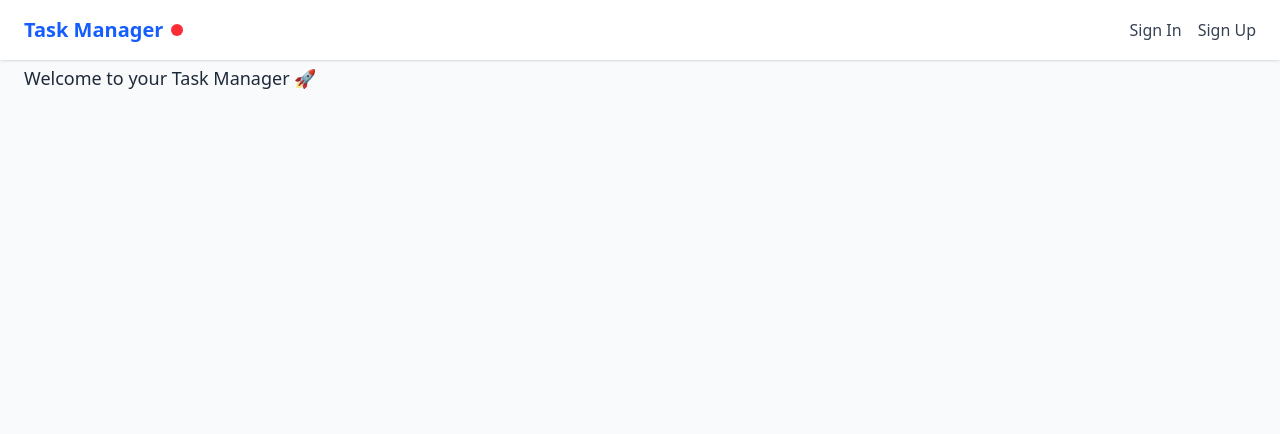
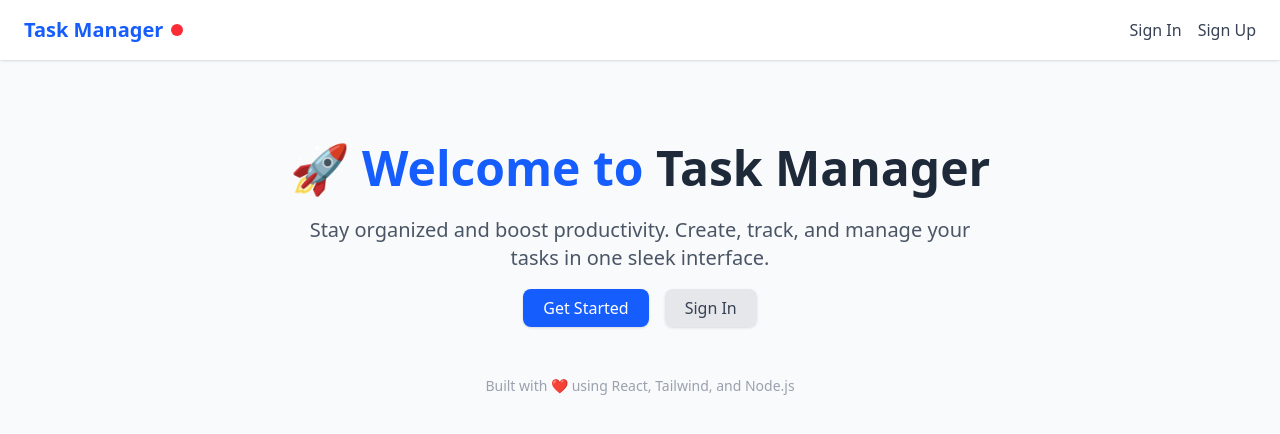
Before and after one commit to sanketpatel32/taskmanagerfrontend, a React (Vite) app: page / in a window 1280 px wide. Shown: the top 434 px of the page. Built offline with nearby package versions, Linux system fonts and the light colour scheme; no server answers.

Commit message:
UI  improvement

```diff
--- a/src/App.jsx
+++ b/src/App.jsx
@@ -1,3 +1,4 @@
+// src/App.jsx
 import React from "react";
 import { Routes, Route } from "react-router-dom";
 import SignUp from "./pages/SignUp";
@@ -5,21 +6,16 @@ import SignIn from "./pages/SignIn";
 import TaskList from "./pages/TaskList";
 import TaskEditor from "./pages/TaskEditor";
 import ProtectedRoute from "./components/ProtectedRoute";
-import Navbar from "./components/Navbar";
+import Layout from "./components/Layout";
+import Home from "./pages/Home";
+
 
 export default function App() {
   return (
-    <div className="min-h-screen flex flex-col bg-gray-50 text-gray-800">
-      {/* Navbar (fixed at top) */}
-      <Navbar />
+    <Layout>
+      <Routes>
+        <Route path="/" element={<Home />} />
 
-      {/* Main content (scrollable, with padding to avoid overlap) */}
-      <main className="flex-1 pt-16 px-6 overflow-y-auto">
-        <Routes>
-          <Route
-            path="/"
-            element={<p className="text-lg">Welcome to your Task Manager 🚀</p>}
-          />
         <Route path="/signup" element={<SignUp />} />
         <Route path="/signin" element={<SignIn />} />
 
@@ -47,13 +43,11 @@ export default function App() {
             </ProtectedRoute>
           }
         />
-
         <Route
           path="*"
           element={<h3 className="text-red-600">404 – Page not found</h3>}
         />
       </Routes>
-      </main>
-    </div>
+    </Layout>
   );
 }
--- /dev/null
+++ b/src/components/Layout.jsx
@@ -0,0 +1,17 @@
+// src/components/Layout.jsx
+import React from "react";
+import Navbar from "./Navbar";
+
+export default function Layout({ children }) {
+  return (
+    <div className="min-h-screen flex flex-col bg-gray-50 text-gray-800">
+      {/* Navbar fixed at top */}
+      <Navbar />
+
+      {/* Main content */}
+      <main className="flex-1 pt-16 px-6 overflow-y-auto">
+        {children}
+      </main>
+    </div>
+  );
+}
--- /dev/null
+++ b/src/pages/Home.jsx
@@ -0,0 +1,41 @@
+
+import React from "react";
+import { Link } from "react-router-dom";
+
+export default function Home() {
+  return (
+    <section className="flex flex-col items-center justify-center text-center py-20 px-6 space-y-6">
+      {/* Emoji + Heading */}
+      <h1 className="text-4xl sm:text-5xl font-extrabold text-blue-600">
+        🚀 Welcome to <span className="text-gray-800">Task Manager</span>
+      </h1>
+
+      {/* Subtext */}
+      <p className="text-lg sm:text-xl text-gray-600 max-w-2xl">
+        Stay organized and boost productivity.
+        Create, track, and manage your tasks in one sleek interface.
+      </p>
+
+      {/* Call to action */}
+      <div className="space-x-4">
+        <Link
+          to="/signup"
+          className="px-5 py-2 bg-blue-600 text-white rounded-lg shadow hover:bg-blue-700 transition"
+        >
+          Get Started
+        </Link>
+        <Link
+          to="/signin"
+          className="px-5 py-2 bg-gray-200 text-gray-700 rounded-lg shadow hover:bg-gray-300 transition"
+        >
+          Sign In
+        </Link>
+      </div>
+
+      {/* Fancy footer note */}
+      <p className="text-sm text-gray-400 mt-8">
+        Built with ❤️ using React, Tailwind, and Node.js
+      </p>
+    </section>
+  );
+}
```
Lines whose indentation alone changed are shown as unchanged.
